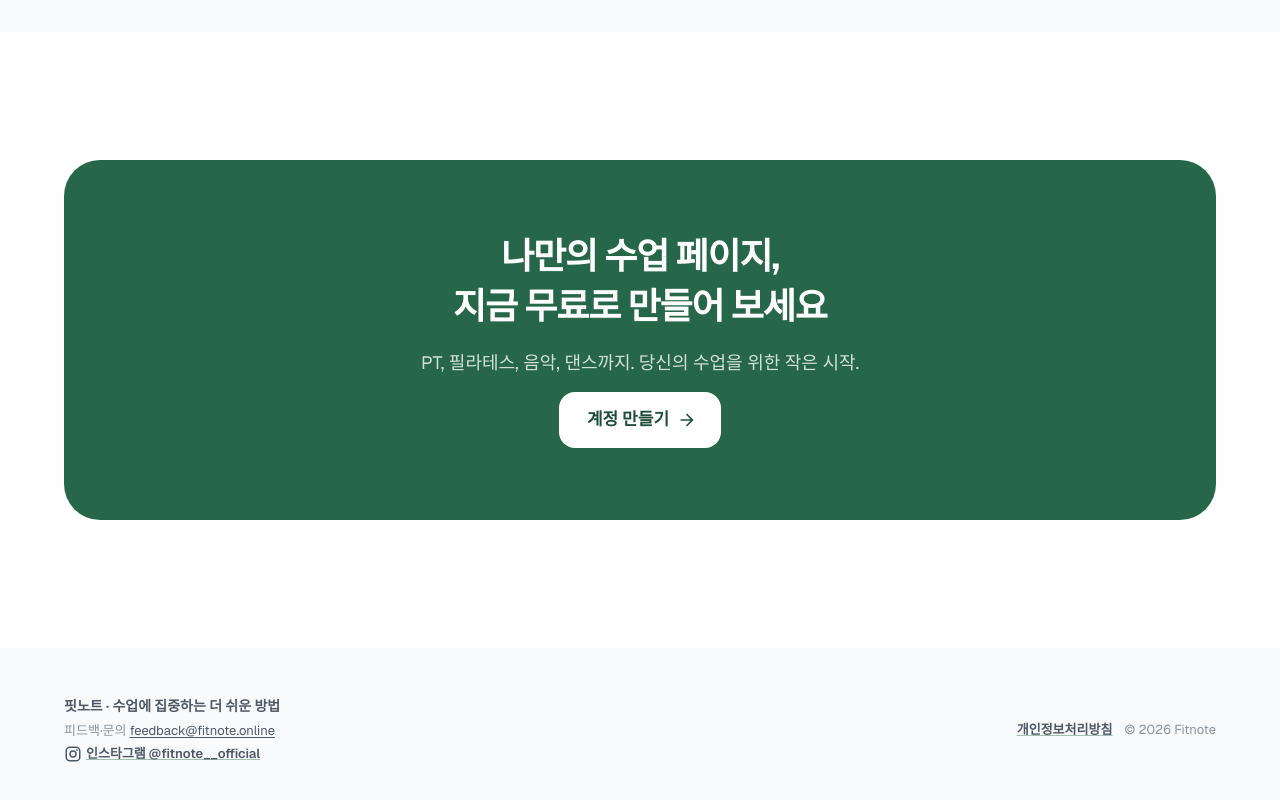
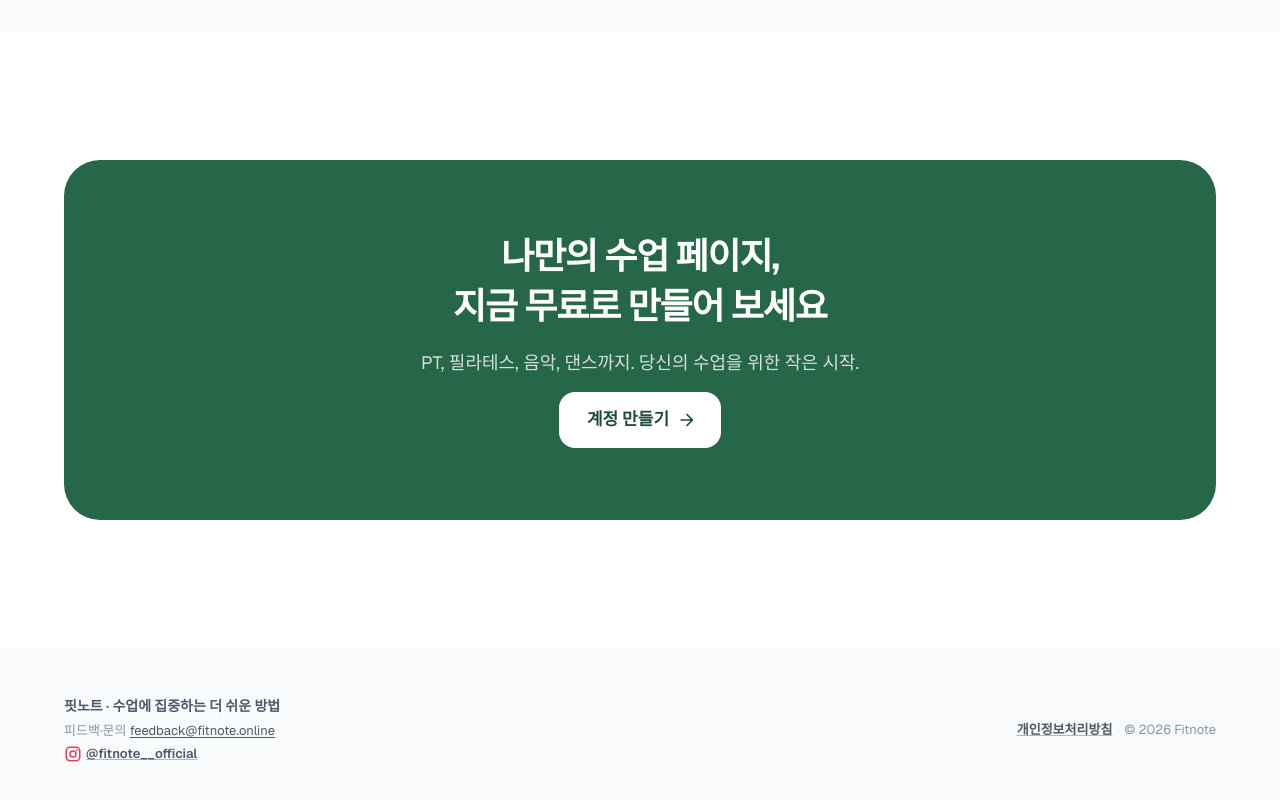
Before and after one commit to HongDongk/fitnote, a Next.js app: page / in a window 1280 px wide. Shown: the part 5465-6265 px from the top of the page. Built offline with nearby package versions, Linux system fonts and the light colour scheme; no server answers; what @mui/material-nextjs would draw is missing.

Commit message:
[STYLE] 인스타그램 스타일변경

```diff
--- a/src/app/components/Footer/Footer.tsx
+++ b/src/app/components/Footer/Footer.tsx
@@ -38,7 +38,7 @@ export default function Footer() {
               sx={s.instagramLink}
             >
               <InstagramIcon sx={s.instagramIcon} />
-              인스타그램 @fitnote__official
+              @fitnote__official
             </Link>
           </Stack>
           <Stack direction="row" spacing={1.5} sx={s.meta}>
--- a/src/app/components/Footer/footer.styles.ts
+++ b/src/app/components/Footer/footer.styles.ts
@@ -42,6 +42,7 @@ export const styles = {
     fontSize: 13,
     fontWeight: 600,
   },
-  instagramIcon: { fontSize: 18 },
+  // 아이콘만 인스타그램 브랜드색으로 표시한다.
+  instagramIcon: { fontSize: 18, color: "#E4405F" },
   copyright: { color: grey.sub, fontSize: 13 },
 } satisfies Record<string, SxProps<Theme>>;
```
